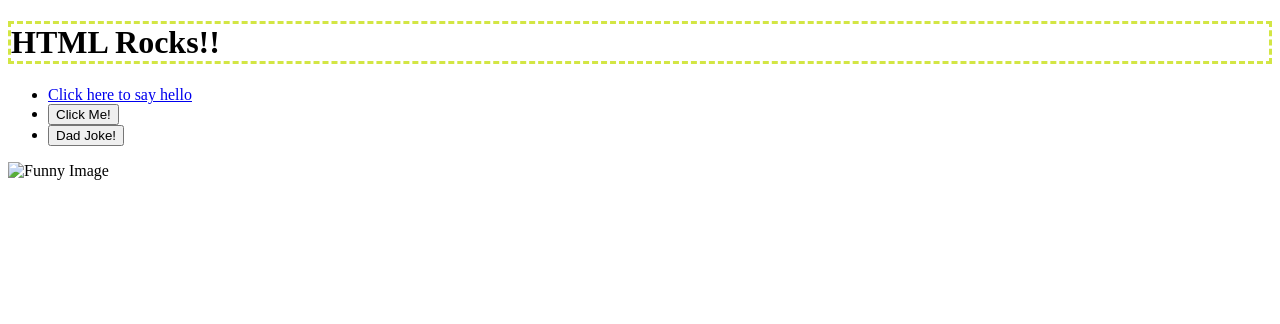
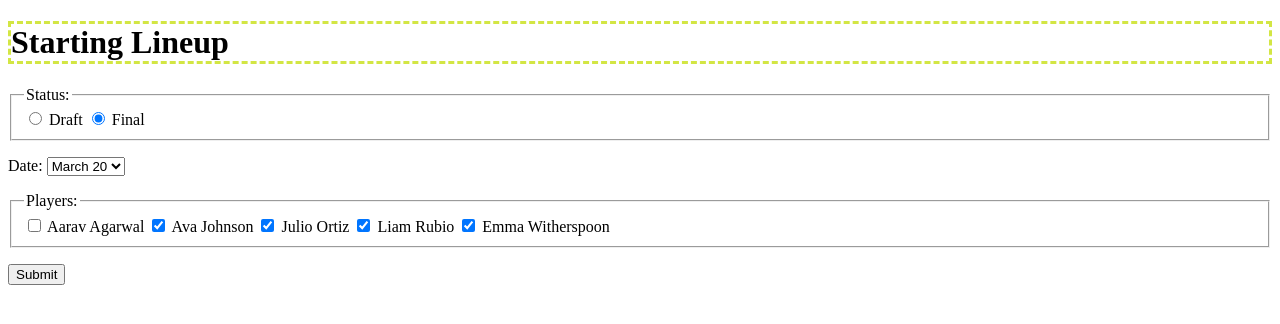
Before and after one commit to GraysonWalk/10.03-Lab, a website: page index.html in a window 1280 px wide. Drawn offline with Linux system fonts and the light colour scheme; files that its build step writes are made by us from their sources.

Commit message:
Updated index.html

```diff
--- a/index.html
+++ b/index.html
@@ -7,19 +7,60 @@
   <meta name="description" content="">
   <meta name="viewport" content="width=device-width, initial-scale=1">
   <link rel="stylesheet" href="style.css">
+  <script src="script.js" defer> </script>
 </head>
 
 <body>
-  <h1>HTML Rocks!!</h1>
-  <ul>
-  <li><a href="/hello">Click here to say hello</a></li>
-  <li><button id="hello-link">Click Me!</button></li>
-  <li><button id="joke-button">Dad Joke!</button></li>
-  <script src="script.js"></script>
-  </ul>
-  <img src="funny.png" alt="Funny Image" width="300" height="200">
+  <h1>Starting Lineup</h1>
+  <p>
+  <form>
+    <fieldset>
+      <legend> Status: </legend>
+      <label>
+        <input type="radio" name="status" value="Draft"> Draft
+      </label>
+      <label>
+        <input type="radio" name="status" value="Final" checked> Final
+      </label>
+    </fieldset>
+ </p>
 
-  <h2 id="joke-display"></h2>
+  <p>
+    <label> Date: </label>
+    <select name="gameDate">
+      <option value="March 20">March 20</option>
+      <option value="March 24">March 24</option>
+      <option value="April 2">April 2</option>
+      <option value="April 6">April 6</option>
+      <option value="April 13">April 13</option>
+    </select>
+  </p>
+
+  <p>
+    <fieldset>
+      <legend> Players: </legend>
+      <label>
+        <input type="checkbox" name="player" value="Aarav Agarwal"> Aarav Agarwal
+      </label>
+      <label>
+        <input type="checkbox" name="player" value="Ava Johnson" checked> Ava Johnson
+      </label>
+      <label>
+        <input type="checkbox" name="player" value="Julio Ortiz" checked> Julio Ortiz
+      </label>
+      <label>
+        <input type="checkbox" name="player" value="Liam Rubio" checked> Liam Rubio
+      </label>
+      <label>
+        <input type="checkbox" name="player" value="Emma Witherspoon" checked> Emma Witherspoon
+      </label>
+    </fieldset>
+  </p>
+
+  <p>
+    <button type="submit" value="Submit">Submit</button>
+  </p>
+  </form>
 </body>
 
 </html>
```
